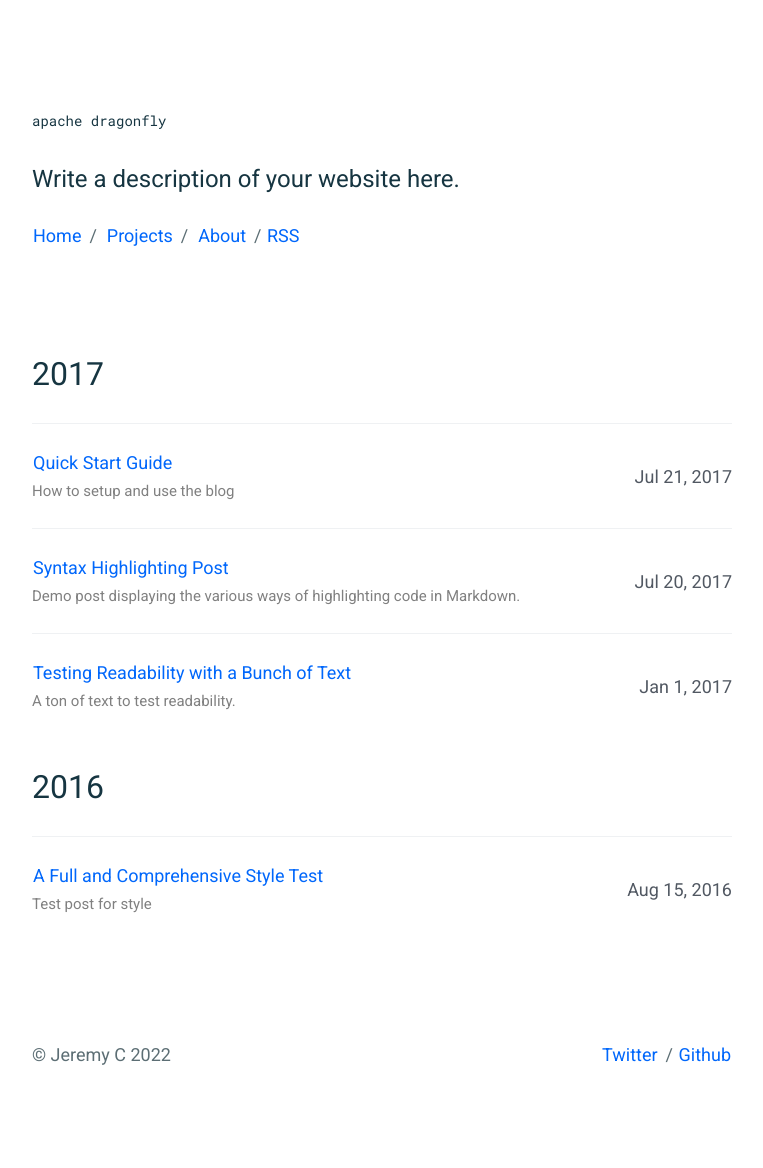
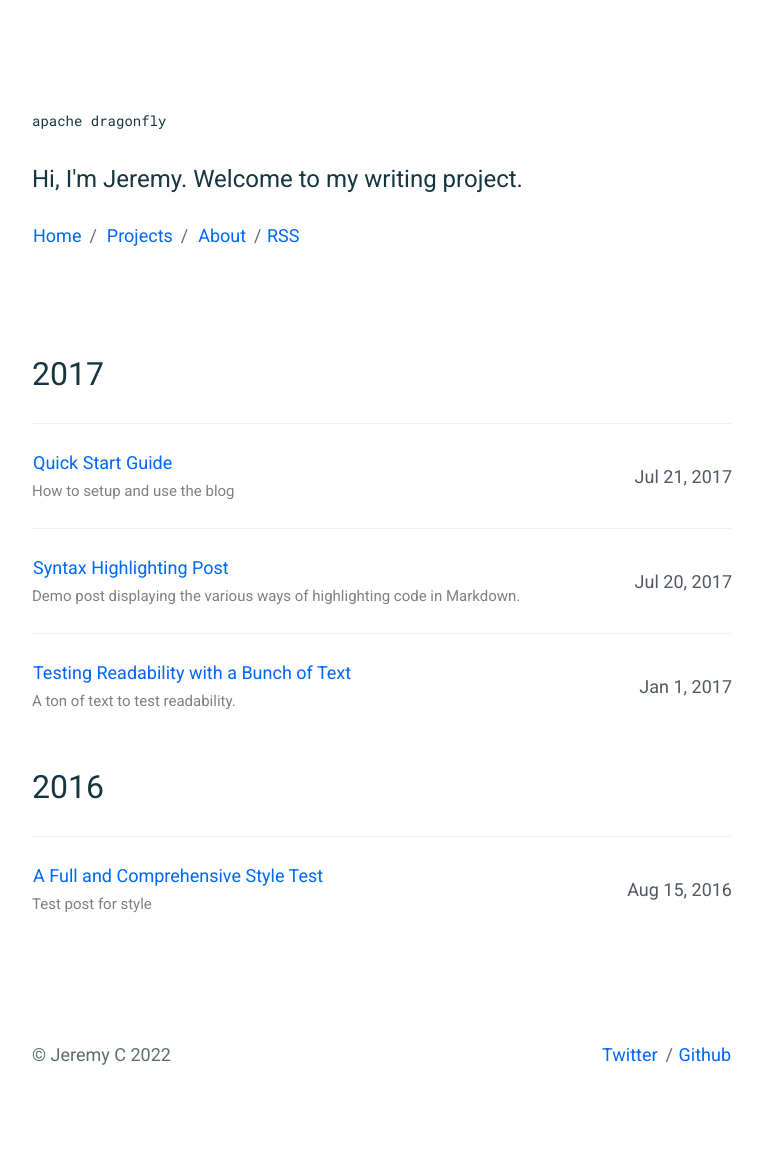
Before and after one commit to apachedragonfly/apachedragonfly.github.io, a Jekyll site: the page built from index.html, in a window 1280 px wide. Shown: the whole page, without its empty margins (258-1021 px from the left). Built offline with Jekyll 4.4.1, drawn with Linux system fonts in a browser that asks for light colours.

Commit message:
Update _config.yml

```diff
--- a/_config.yml
+++ b/_config.yml
@@ -1,7 +1,7 @@
 # Site settings
 title: "apache dragonfly"
 description: >
-  Write a description of your website here.
+  Hi, I'm Jeremy. Welcome to my writing project.
 
 author: Jeremy C
 email: jeremy@apachedragonfly.com
```
